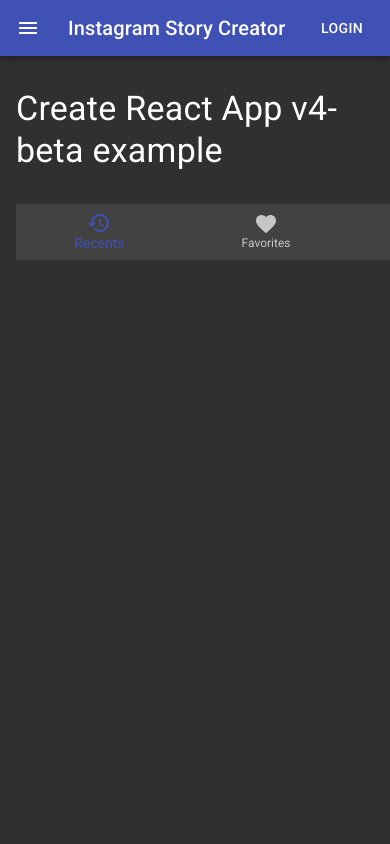
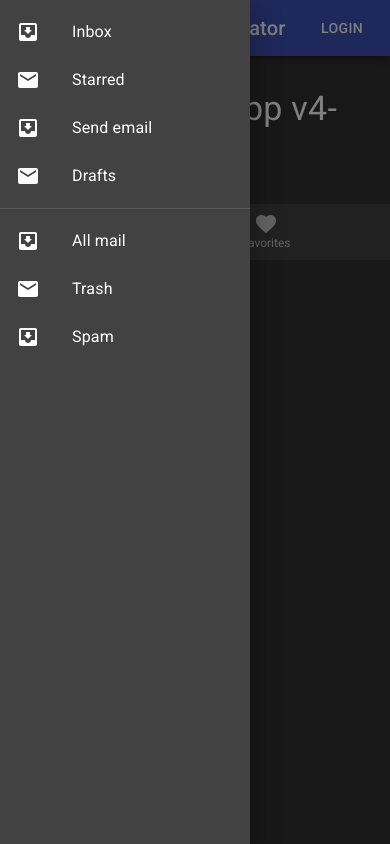
Before and after one commit to sqr/auto-story, a React (Create React App) app in the folder cl/: page / in a window 390 px wide. Both pictures are taken after a click on the button "menu". Shown: the top 844 px of the page. Built offline with nearby package versions, Linux system fonts and the light colour scheme.

Commit message:
menu replaced by left hamburger

```diff
--- a/cl/src/components/Header.js
+++ b/cl/src/components/Header.js
@@ -6,6 +6,16 @@
 import Button from '@material-ui/core/Button';
 import IconButton from '@material-ui/core/IconButton';
 import MenuIcon from '@material-ui/icons/Menu';
+
+import clsx from 'clsx';
+import Drawer from '@material-ui/core/Drawer';
+import List from '@material-ui/core/List';
+import Divider from '@material-ui/core/Divider';
+import ListItem from '@material-ui/core/ListItem';
+import ListItemIcon from '@material-ui/core/ListItemIcon';
+import ListItemText from '@material-ui/core/ListItemText';
+import InboxIcon from '@material-ui/icons/MoveToInbox';
+import MailIcon from '@material-ui/icons/Mail';
 
 const useStyles = makeStyles((theme) => ({
   root: {
@@ -17,18 +27,70 @@
   title: {
     flexGrow: 1,
   },
+  list: {
+    width: 250,
+  },
+  fullList: {
+    width: 'auto',
+  },
 }));
 
 const Header = () => {
   const classes = useStyles();
+  const [state, setState] = React.useState({
+    top: false,
+    left: false,
+    bottom: false,
+    right: false,
+  });
+
+  const toggleDrawer = (anchor, open) => (event) => {
+    if (event.type === 'keydown' && (event.key === 'Tab' || event.key === 'Shift')) {
+      return;
+    }
+
+    setState({ ...state, [anchor]: open });
+  };
+
+  const list = (anchor) => (
+    <div
+      className={clsx(classes.list, {
+        [classes.fullList]: anchor === 'top' || anchor === 'bottom',
+      })}
+      role="presentation"
+      onClick={toggleDrawer(anchor, false)}
+      onKeyDown={toggleDrawer(anchor, false)}
+    >
+      <List>
+        {['Inbox', 'Starred', 'Send email', 'Drafts'].map((text, index) => (
+          <ListItem button key={text}>
+            <ListItemIcon>{index % 2 === 0 ? <InboxIcon /> : <MailIcon />}</ListItemIcon>
+            <ListItemText primary={text} />
+          </ListItem>
+        ))}
+      </List>
+      <Divider />
+      <List>
+        {['All mail', 'Trash', 'Spam'].map((text, index) => (
+          <ListItem button key={text}>
+            <ListItemIcon>{index % 2 === 0 ? <InboxIcon /> : <MailIcon />}</ListItemIcon>
+            <ListItemText primary={text} />
+          </ListItem>
+        ))}
+      </List>
+    </div>
+  );
 
   return (
     <div className={classes.root}>
       <AppBar position="static">
         <Toolbar>
-          <IconButton edge="start" className={classes.menuButton} color="inherit" aria-label="menu">
+          <IconButton edge="start" className={classes.menuButton} color="inherit" aria-label="menu" onClick={toggleDrawer('left', true)}>
             <MenuIcon />
           </IconButton>
+          <Drawer anchor='left' open={state['left']} onClose={toggleDrawer('left', false)}>
+            {list('left')}
+          </Drawer>
           <Typography variant="h6" className={classes.title}>
             Instagram Story Creator
           </Typography>
```
